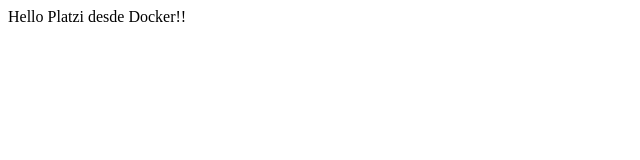
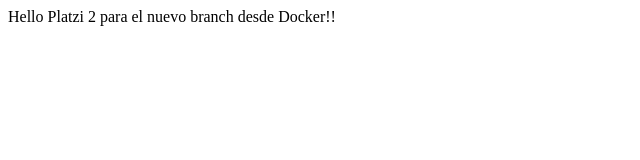
Before and after one commit to funihao/DevOps, a website: page public/index.html in a window 1280 px wide. Shown: the whole page, without its empty margins (0-640 px from the left). Drawn offline with Linux system fonts and the light colour scheme.

Commit message:
Change html file

```diff
--- a/public/index.html
+++ b/public/index.html
@@ -5,6 +5,6 @@
     <title>Hola Amigos!</title>
   </head>
   <body>
-    Hello Platzi desde Docker!!
+    Hello Platzi 2 para el nuevo branch desde Docker!!
   </body>
 </html>
```
